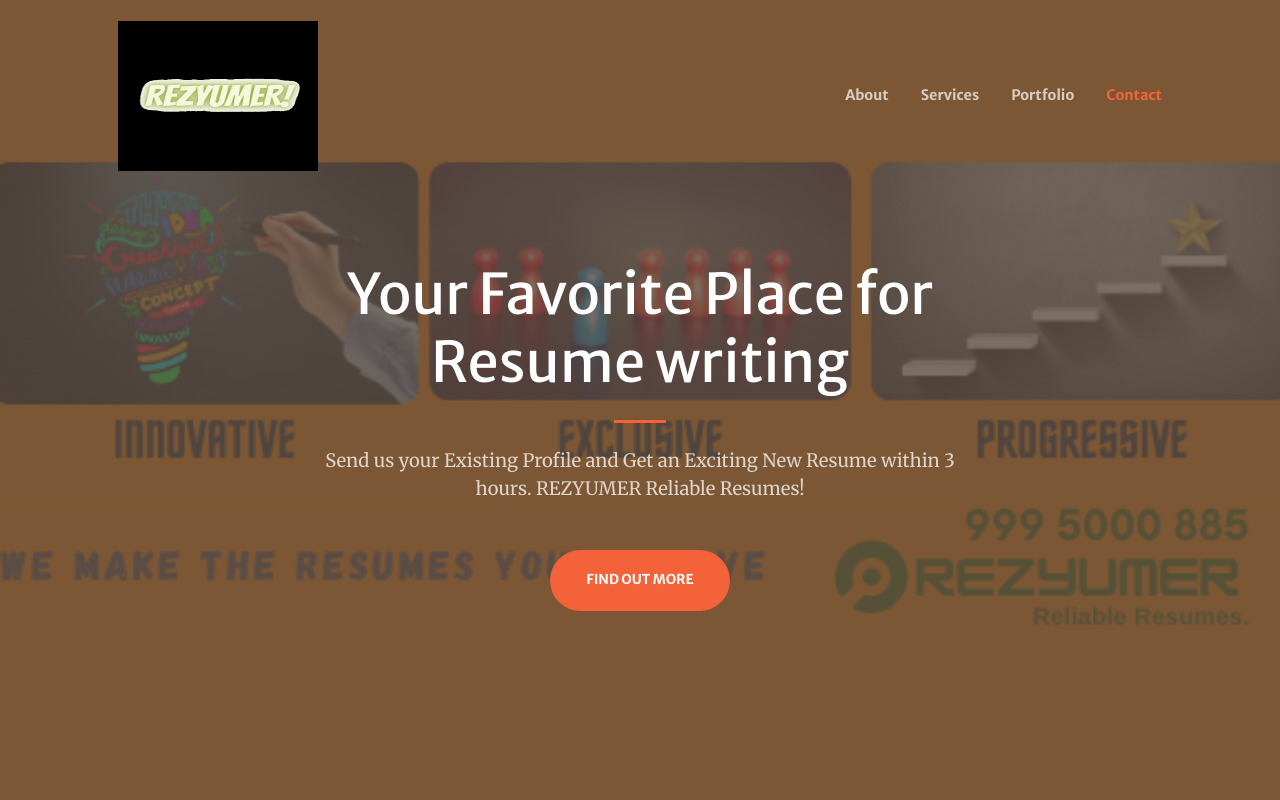
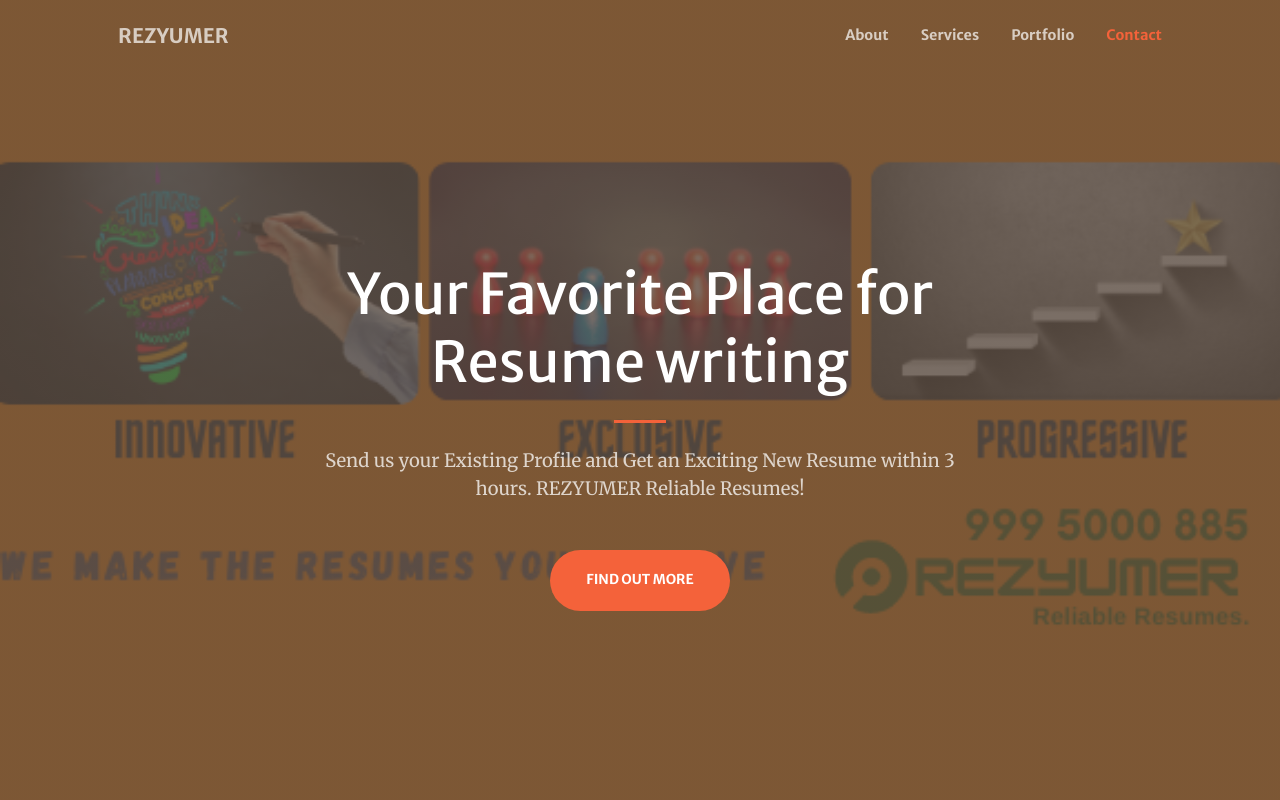
Before and after one commit to sreejith00182/rahul, a plain HTML site: page index.html in a window 1280 px wide. Shown: the top 800 px of the page. Drawn offline with nearby package versions, Linux system fonts and the light colour scheme; some packages are replaced by stand-ins of ours; a script that the page names is missing.

Commit message:
Update index.html

```diff
--- a/index.html
+++ b/index.html
@@ -22,7 +22,7 @@
         <!-- Navigation-->
         <nav class="navbar navbar-expand-lg navbar-light fixed-top py-3" id="mainNav">
             <div class="container px-4 px-lg-5">
-                <a class="navbar-brand" href="#page-top"> <img  src="assets/res.jpg" alt="..."  Style="width:200px;height:150px;"/></a>
+                <a class="navbar-brand" href="#page-top">REZYUMER</a>
                 <button class="navbar-toggler navbar-toggler-right" type="button" data-bs-toggle="collapse" data-bs-target="#navbarResponsive" aria-controls="navbarResponsive" aria-expanded="false" aria-label="Toggle navigation"><span class="navbar-toggler-icon"></span></button>
                 <div class="collapse navbar-collapse" id="navbarResponsive">
                     <ul class="navbar-nav ms-auto my-2 my-lg-0">
```
